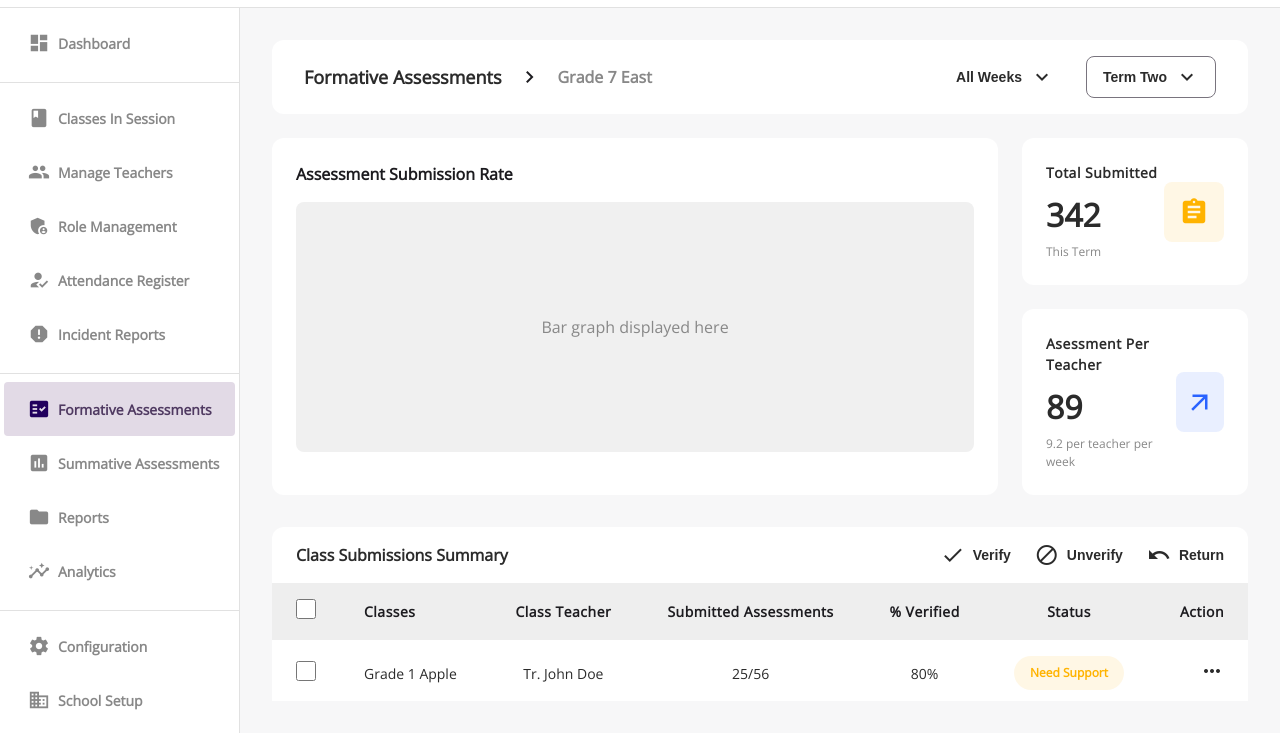
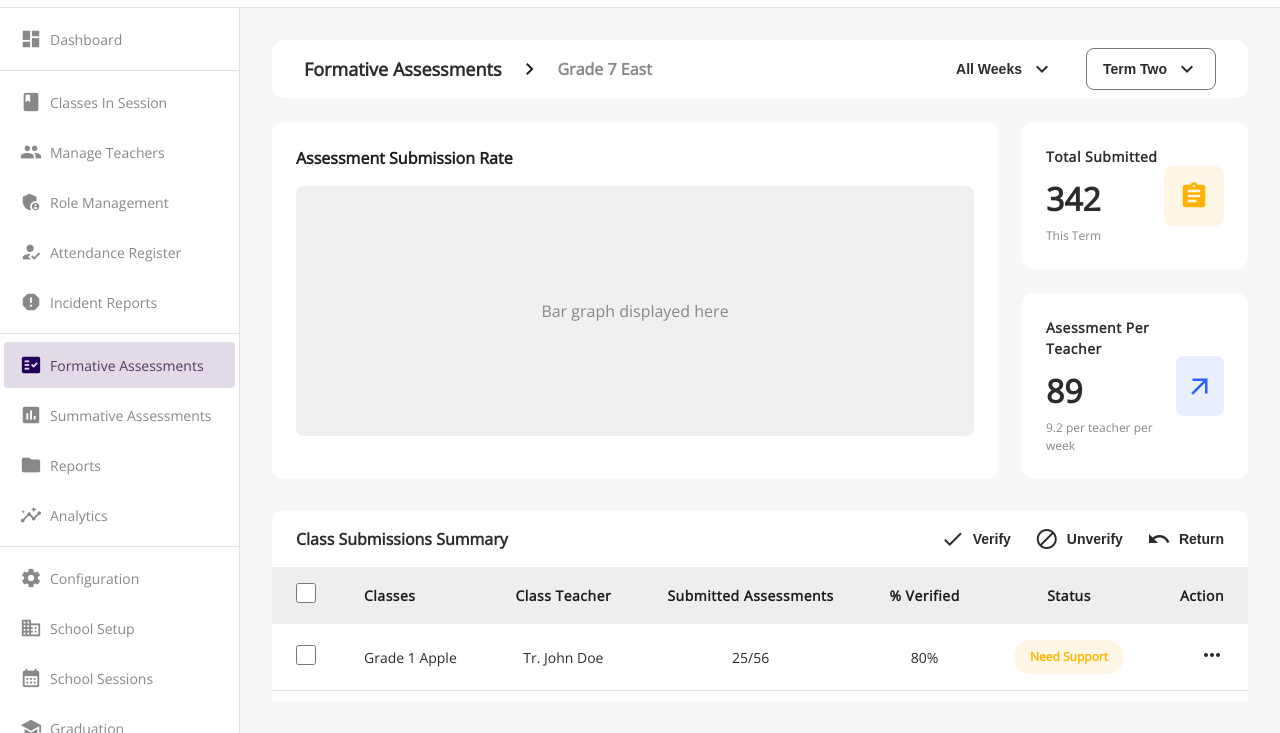
Before and after one commit to gbrowns/admin-design-prototype, a plain HTML site: page index.html in a window 1280 px wide. Shown: the part 67-800 px from the top of the page. Drawn offline with nearby package versions, Linux system fonts and the light colour scheme.

Commit message:
modify nav-item styles

```diff
--- a/styles/styles.scss
+++ b/styles/styles.scss
@@ -194,17 +194,17 @@ body {
     display: flex;
     align-items: center;
     gap: $spacing-sm;
-    padding: $spacing-md $spacing-lg;
+    padding: 12px $spacing-md;
     text-decoration: none;
     color: $text-secondary;
     font-size: $font-md;
-    font-weight: 600;
+    font-weight: 500;
     transition: all 0.2s ease;
     border-radius: $radius-sm;
     position: relative;
     margin-bottom: $spacing-xs;
 
-    &:not(:last-child) {
+    &:last-child {
       margin-bottom: 0;
     }
 
@@ -245,7 +245,7 @@ body {
 
 .content-top-bar {
   background-color: $surface;
-  padding: $spacing-md $spacing-xl;
+  padding: $spacing-sm $spacing-xl;
   border-radius: $radius-lg;
   display: flex;
   align-items: center;
@@ -304,25 +304,12 @@ body {
   background: none;
   border: none;
   text-decoration: none;
+  color: $text-primary;
 }
 
 .outlined-button {
   border: 1px solid $outline;
-  color: $text-primary;
   background-color: $surface;
-
-  // &:hover {
-  //   background-color: $primary-container;
-  //   border-color: $primary;
-  // }
-}
-
-.text-button {
-  color: $text-primary;
-
-  // &:hover {
-  //   background-color: $hover-bg;
-  // }
 }
 
 // CHART SECTION
@@ -338,7 +325,6 @@ body {
   background-color: $surface;
   border-radius: $radius-lg;
   padding: $spacing-lg;
-  //box-shadow: $shadow-sm;
 
   .chart-title {
     font-size: $font-lg;
```
Also changed, not shown: styles.css, 1 other file.
